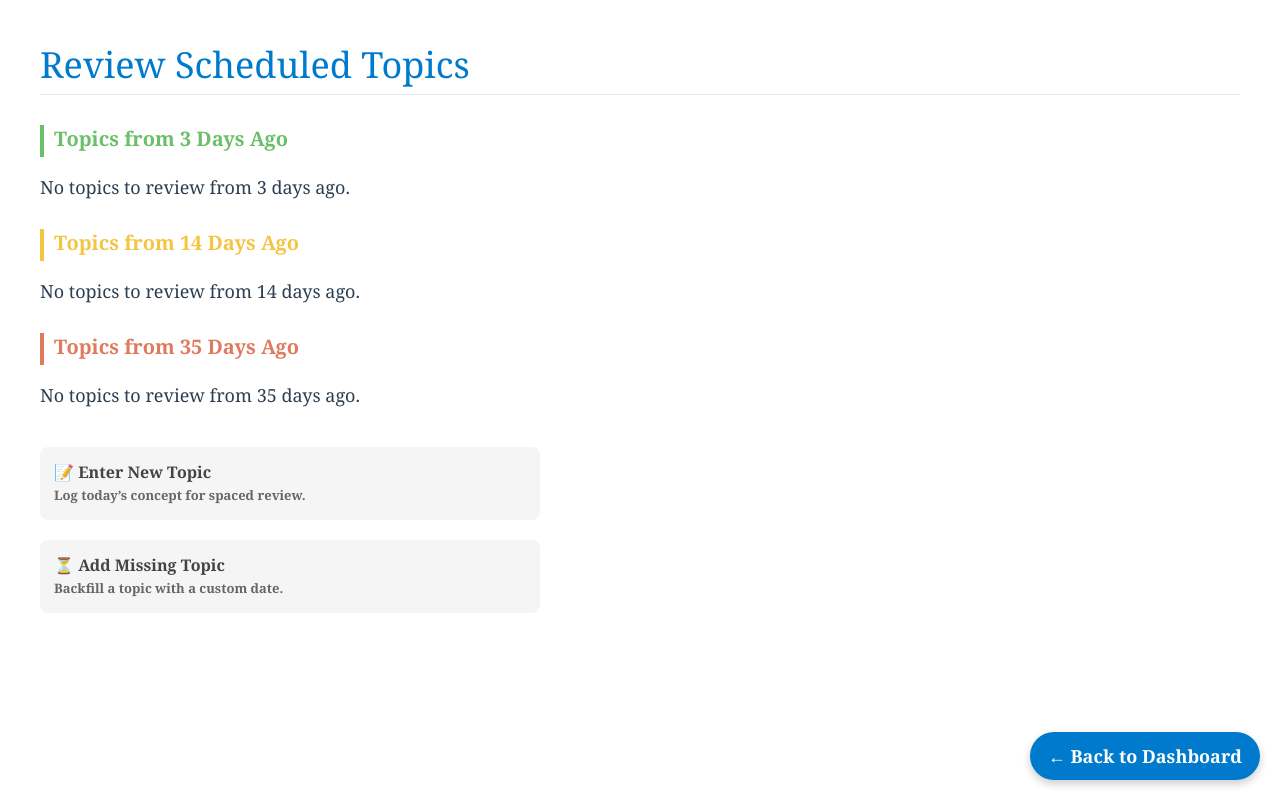
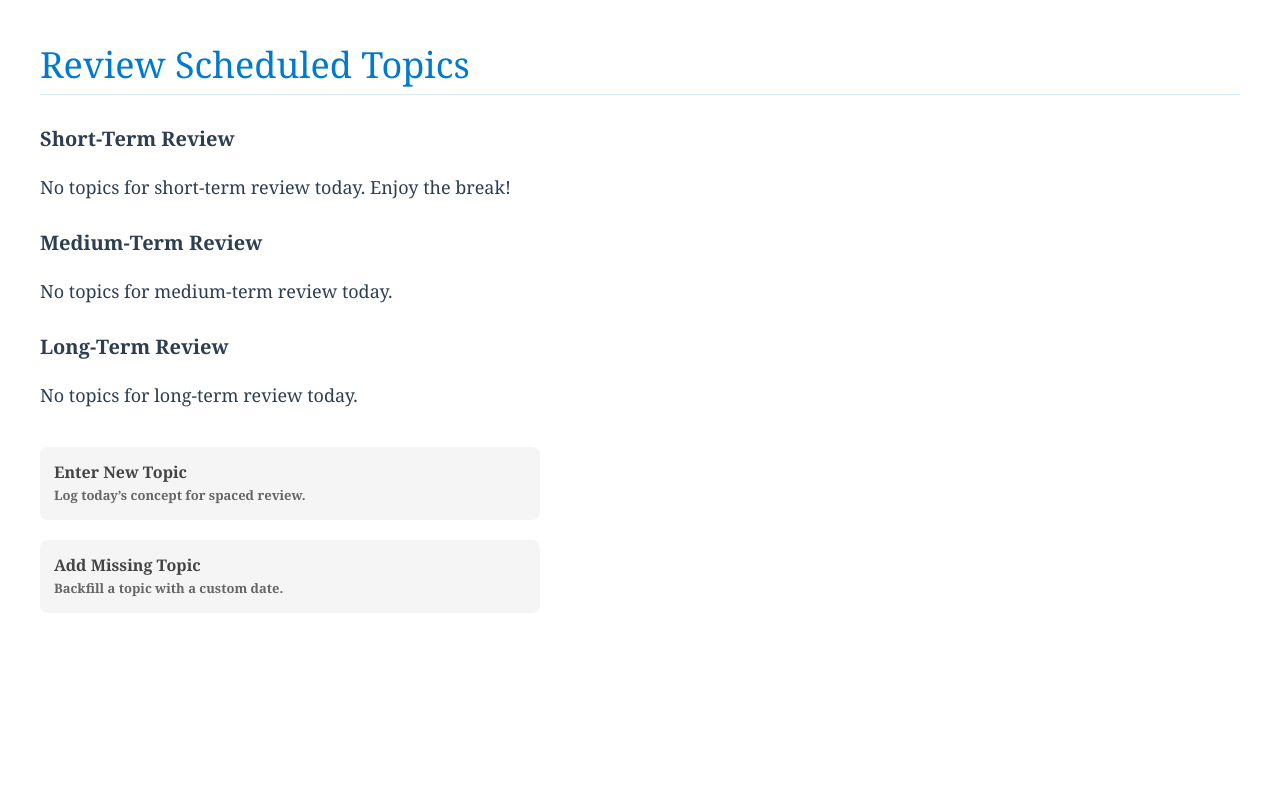
Before and after one commit to lbedroske/EchoLearn, a Python web app: template templates/review_topics.html in a window 1280 px wide. Run offline with Jinja, Linux system fonts and the light colour scheme; the template is opened without the code that fills it, so the values that code supplies are empty.

Commit message:
Refactor review topics page for better clarity
Updated the review topics page to include short-term, medium-term, and long-term review sections. Changed the title and modified the structure of the HTML.

```diff
--- a/templates/review_topics.html
+++ b/templates/review_topics.html
@@ -3,56 +3,54 @@
 <head>
     <meta charset="UTF-8">
     <meta name="viewport" content="width=device-width, initial-scale=1.0">
-    <title>Review Scheduled Topics</title>
+    <title>Review Scheduled Topics • EchoLearn</title>
     <link rel="stylesheet" href="{{ url_for('static', filename='style.css') }}">
 </head>
 <body>
     <h1>Review Scheduled Topics</h1>
 
-    <h2 class="recent">Topics from 3 Days Ago</h2>
-    {% if recent %}
+    <h2 class="short-term">Short-Term Review</h2>
+    {% if short_term %}
         <ul>
-        {% for topic in recent %}
+        {% for topic in short_term %}
             <li><strong>{{ topic.title }}</strong> — {{ topic.description or "No description" }}</li>
         {% endfor %}
         </ul>
     {% else %}
-        <p>No topics to review from 3 days ago.</p>
+        <p>No topics for short-term review today. Enjoy the break!</p>
     {% endif %}
 
-    <h2 class="medium">Topics from 14 Days Ago</h2>
-    {% if medium %}
+    <h2 class="medium-term">Medium-Term Review</h2>
+    {% if medium_term %}
         <ul>
-        {% for topic in medium %}
+        {% for topic in medium_term %}
             <li><strong>{{ topic.title }}</strong> — {{ topic.description or "No description" }}</li>
         {% endfor %}
         </ul>
     {% else %}
-        <p>No topics to review from 14 days ago.</p>
+        <p>No topics for medium-term review today.</p>
     {% endif %}
 
-    <h2 class="long">Topics from 35 Days Ago</h2>
-    {% if long %}
+    <h2 class="long-term">Long-Term Review</h2>
+    {% if long_term %}
         <ul>
-        {% for topic in long %}
+        {% for topic in long_term %}
             <li><strong>{{ topic.title }}</strong> — {{ topic.description or "No description" }}</li>
         {% endfor %}
         </ul>
     {% else %}
-        <p>No topics to review from 35 days ago.</p>
+        <p>No topics for long-term review today.</p>
     {% endif %}
 
     <div class="menu-stack small-menu">
         <a class="menu-option new-topic" href="/enter-topic">
-            📝 <strong>Enter New Topic</strong><br>
+            Enter New Topic<br>
             <span>Log today’s concept for spaced review.</span>
         </a>
         <a class="menu-option missing-topic" href="/enter-missing-topic">
-            ⏳ <strong>Add Missing Topic</strong><br>
+            Add Missing Topic<br>
             <span>Backfill a topic with a custom date.</span>
         </a>
     </div>
 
-    <a class="floating-back" href="/">← Back to Dashboard</a>
-</body>
-</html>
+    <a class="floating-back" href
```
